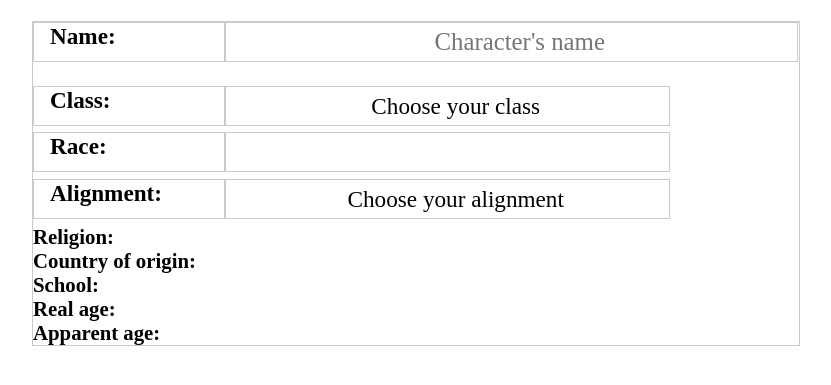
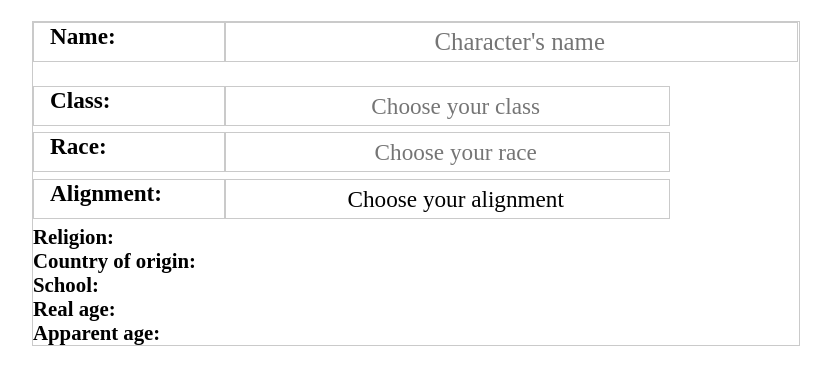
Before and after one commit to stszandra/magus_chargen, a website with bundled scripts: page client/index.html in a window 1280 px wide. Shown: the part 117-502 px from the top of the page, without its empty margins (32-863 px from the left). Built offline with nearby package versions, Linux system fonts and the light colour scheme.

Commit message:
autocomplete field for class and race with jQuery but it's a bit buggy

```diff
--- a/client/index.html
+++ b/client/index.html
@@ -16,6 +16,12 @@
     <link rel="stylesheet" href="/public/style.css" />
 
     <script type="module" src="/public/script.js"></script>
+    <!--JQuery start-->
+    <link rel="stylesheet" href="//code.jquery.com/ui/1.13.2/themes/base/jquery-ui.css" />
+    <link rel="stylesheet" href="/resources/demos/style.css" />
+    <script src="https://code.jquery.com/jquery-3.6.0.js"></script>
+    <script src="https://code.jquery.com/ui/1.13.2/jquery-ui.js"></script>
+    <!--JQuery end-->
   </head>
   <body>
     <div id="title">
@@ -31,12 +37,12 @@
       </form>
       <div id="class">
         <div id="class-first" class="first">Class:</div>
-        <select id="class-second" class="second"></select>
+        <input id="class-second" class="second" type="text" placeholder="Choose your class" />
         <button id="class-infoButton" class="infoButton" type="button">More info</button>
       </div>
       <div id="race">
         <div id="race-first" class="first">Race:</div>
-        <select id="race-second" class="second"></select>
+        <input id="race-second" class="second" type="text" placeholder="Choose your race" />
         <button id="race-infoButton" class="infoButton" type="button">More info</button>
       </div>
       <div id="alignment">
--- a/client/public/script.js
+++ b/client/public/script.js
@@ -6,13 +6,21 @@ const loadEvent = function () {
     element.style.visibility = "hidden";
   }
   //Class selection and info button
-  document.getElementById("class-second").insertAdjacentHTML("beforeend", createClassOptions());
+  createClassOptions();
   document.getElementById("class-second").addEventListener("change", addInfoButtonToSelectedClass);
   document.getElementById("class-infoButton").addEventListener("click", showInfoForSelectedClass);
 
   //Race selection and info button
+  /*
   document.getElementById("class-second").addEventListener("change", createRaceOptions);
+  $("class-second").on("input", function () {
+    // set the value of the autocomplete field to an empty string
 
+    setTimeout(function () {
+      // set the value of the autocomplete field to an empty string
+      $("input#race-second").val("");
+    }, 100);
+  });*/
   //Alignment selection and info button
   document.getElementById("alignment-second").insertAdjacentHTML("beforeend", createAlignmentOptions());
 };
@@ -20,14 +28,19 @@ const loadEvent = function () {
 window.addEventListener("load", loadEvent);
 
 function createClassOptions() {
-  let options = `<option>Choose your class</option>`;
-  let classNames = data.classes;
-  classNames.forEach((className) => {
-    options += `
-    <option>${className}</option>
-    `;
+  const classNames = [];
+  data.classes.forEach((className) => {
+    classNames.push(className);
   });
-  return options;
+  //JQuery autocomplete field:
+  $("input#class-second")
+    .autocomplete({
+      minLength: 0,
+      source: classNames,
+    })
+    .focus(function () {
+      $(this).autocomplete("search", $(this).val());
+    });
 }
 
 function addInfoButtonToSelectedClass() {
@@ -41,21 +54,49 @@ function addInfoButtonToSelectedClass() {
 function showInfoForSelectedClass() {}
 
 function createRaceOptions() {
+  //document.getElementById("race-second").style.type = "reset";
+  //document.getElementById("race-second").innerHTML = "";
+  //$("input#race-second").attr("value", "");
+  //$("input#race-second").val("");
+  //$("input#race-second").autocomplete("close").val("");
+  const className = document.getElementById("class-second").value;
+  const raceNames = [];
+  data.races.forEach((race) => {
+    if (race.allowedByClasses.allowed.includes(className)) {
+      raceNames.push(race.name);
+    }
+    if (race.allowedByClasses.allowedByDM.includes(className)) {
+      raceNames.push(`${race.name} *`);
+    }
+  });
+
+  $("input#race-second")
+    .autocomplete({
+      minLength: 0,
+      source: raceNames,
+    })
+    .focus(function () {
+      $(this).autocomplete("search", $(this).val());
+    });
+  document.getElementById("race-second").value = "";
+  console.log(document.getElementById("race-second").value);
+  $("input#race-second").focus();
+}
+
+/*function createRaceOptions() {
   document.getElementById("race-second").innerHTML = "";
-  let className = document.getElementById("class-second").value;
+  const className = document.getElementById("class-second").value;
   let options = `<option>Choose your race</option>`;
-  data.racesByClass.forEach((byClass) => {
-    if (className === byClass.byClassName) {
-      byClass.allowedRaces.forEach((race) => {
-        options += `<option>${race}</option>`;
-      });
-      byClass.allowedRacesByDM.forEach((race) => {
-        options += `<option>${race} *</option>`;
-      });
+  data.races.forEach((race) => {
+    if (race.allowedByClasses.allowed.includes(className)) {
+      options += `<option>${race.name}</option>`;
+    }
+    if (race.allowedByClasses.allowedByDM.includes(className)) {
+      options += `<option>${race.name} *</option>`;
     }
   });
   document.getElementById("race-second").insertAdjacentHTML("beforeend", options);
-}
+}*/
 
 function createAlignmentOptions() {
   let options = `<option>Choose your alignment</option>`;
--- a/client/public/style.css
+++ b/client/public/style.css
@@ -51,6 +51,12 @@ textarea {
 
 body {
   font-family: "Papyrus", "fantasy";
+}
+
+.ui-autocomplete.ui-widget {
+  font-family: "Papyrus", "fantasy";
+  font-size: 2.9vh;
+  text-align: center;
 }
 
 #title {
--- a/data.js
+++ b/data.js
@@ -18,145 +18,164 @@ const data = {
   races: [
     {
       name: "Human",
-      info: "Humans are the most numerous race on Ynev, thus you don't have to worry about racism. You find it hard to trust people from other races though. They usually have their own ideologies and agenda which you might find alien compared to your own.",
+      info: `Humans are the most numerous race on Ynev, thus you don't have to worry about racism.
+      You find it hard to trust people from other races though. They usually have their own ideologies
+      and agenda which you might find alien compared to your own.`,
+      allowedByClasses: {
+        allowed: [
+          "Fighter",
+          "Gladiator",
+          "Bounty Hunter",
+          "Knight",
+          "Thief",
+          "Bard",
+          "Priest",
+          "Templar",
+          "Martial Artist",
+          "Samurai",
+          "Witch",
+          "Warlock",
+          "Firemage",
+          "Wizard",
+        ],
+        allowedByDM: [],
+      },
     },
     {
       name: "Elf",
-      info: "Your ancestors originated from South-Ynev, but nowadays you can find your fellows pretty much anywhere on the continent. You prefer living in seclusion. And since you can expect to live for thousands of years, compared to you, humans are mere children.",
+      info: `Your ancestors originated from South-Ynev, but nowadays you can find your fellows pretty much
+        anywhere on the continent. You prefer living in seclusion. And since you can expect to live
+        for thousands of years, compared to you, humans are mere children. You prefer spending time in nature,
+        and you aren't fond of human cities. You especially distaste structures made of solid stone.
+        Humans are usually awed by your beauty and grace which makes your life easier than some other minorities'.`,
+      allowedByClasses: {
+        allowed: ["Fighter", "Wizard"],
+        allowedByDM: ["Gladiator", "Bounty Hunter", "Bard"],
+      },
     },
     {
       name: "Half-elf",
-      info: "",
+      info: `As a half-elf, your life will never be easy. You are too elf to be considered a human,
+      but you are too human to be accepted as an elf. Even though your way of thinking is much closer
+      to humans', your looks are very elf-like. You'll probably spend your whole life looking
+      for your place in the world. That's probably partly the reason why you became an adventurer.`,
+      allowedByClasses: {
+        allowed: ["Fighter", "Gladiator", "Thief", "Bard", "Martial Artist", "Samurai", "Wizard"],
+        allowedByDM: ["Bounty Hunter", "Knight", "Witch", "Warlock"],
+      },
     },
     {
       name: "Dwarf",
-      info: "",
+      info: `Your ancestors came from Beriquel, but you can find your kind anywhere on Ynev these days.
+      Though probably less in the southern countries - they are way too human centric for your tastes.
+      Dwarves are know for their mastery in architecture. Castles and bridges built by your fellow dwarves
+      will probably still be standing after thousands of years. Armor and weapons crafted by dwarven blacksmiths
+      is also of the highest quality. You have every right to be proud of being a dwarf. Most dwarven adventurers
+      are led by the vision of quickly gaining riches and you probably aren't too different from them.`,
+      allowedByClasses: {
+        allowed: ["Fighter", "Gladiator", "Thief", "Priest"],
+        allowedByDM: ["Wizard"],
+      },
     },
     {
-      name: "Orc",
-      info: "",
-    },
-  ],
-  racesByClass: [
-    {
-      byClassName: "Fighter",
-      allowedRaces: ["Human", "Elf", "Half-elf", "Dwarf", "Orc"],
-      allowedRacesByDM: [],
-    },
-    {
-      byClassName: "Gladiator",
-      allowedRaces: ["Human", "Elf", "Dwarf", "Orc"],
-      allowedRacesByDM: ["Half-elf"],
-    },
-    {
-      byClassName: "Bounty Hunter",
-      allowedRaces: ["Human"],
-      allowedRacesByDM: ["Elf", "Half-elf", "Orc"],
-    },
-    {
-      byClassName: "Knight",
-      allowedRaces: ["Human"],
-      allowedRacesByDM: ["Half-elf"],
-    },
-    {
-      byClassName: "Thief",
-      allowedRaces: ["Human", "Half-elf", "Dwarf", "Orc"],
-      allowedRacesByDM: [],
-    },
-    {
-      byClassName: "Bard",
-      allowedRaces: ["Human", "Half-elf"],
-      allowedRacesByDM: ["Elf"],
-    },
-    {
-      byClassName: "Priest",
-      allowedRaces: ["Human", "Dwarf"],
-      allowedRacesByDM: [],
-    },
-    {
-      byClassName: "Templar",
-      allowedRaces: ["Human"],
-      allowedRacesByDM: [],
-    },
-    {
-      byClassName: "Martial Artist",
-      allowedRaces: ["Human", "Half-elf"],
-      allowedRacesByDM: [],
-    },
-    {
-      byClassName: "Samurai",
-      allowedRaces: ["Human", "Half-elf"],
-      allowedRacesByDM: [],
-    },
-    {
-      byClassName: "Witch",
-      allowedRaces: ["Human"],
-      allowedRacesByDM: ["Half-elf"],
-    },
-    {
-      byClassName: "Warlock",
-      allowedRaces: ["Human", "Orc"],
-      allowedRacesByDM: ["Half-elf"],
-    },
-    {
-      byClassName: "Firemage",
-      allowedRaces: ["Human"],
-      allowedRacesByDM: [],
-    },
-    {
-      byClassName: "Wizard",
-      allowedRaces: ["Human", "Elf", "Half-elf"],
-      allowedRacesByDM: ["Dwarf"],
+      name: "Court-Orc",
+      info: `Your race is usually called court-orc. You have been bred and magically transformed by men for their own use.
+      Your kind first appeared in the military service of a northern human lord and it quickly became fashionable
+      to keep orcs at court. Your intelligence is quite high especially among other animals.
+      Sadly no matter how many marvelous ideas you come up with, you aren't able to awe any humans.
+      Humans probably came up with those ideas thousands of years before. That's probably why you can't help
+      feeling inferior all the time. It doesn't help either that your whole body is hairy, even your face isn't
+      completely hairless. Sometimes you feel like a monstrosity and that makes you hate real orcs even more.
+      They make you remember everything that's wrong with you, everything that makes it difficult to be part
+      of the human society. The only place you can really be yourself is among adventurers and apparently
+      many of your kind are amazing military strategists.`,
+      allowedByClasses: {
+        allowed: ["Fighter", "Gladiator", "Thief", "Warlock"],
+        allowedByDM: ["Bounty Hunter", "Priest"],
+      },
     },
   ],
   alignments: [
     {
       name: "Life",
-      info: "You protect life whenever you can. You do not take away the freedom of others, and you are repulsed by anything agressive. But if someone's life is in danger, you grab your weapon and jump into action.",
+      info: `You protect life whenever you can. You do not take away the freedom of others,
+      and you are repulsed by anything agressive. But if someone's life is in danger,
+      you grab your weapon and jump into action.`,
+      allowedByRace: ["Human", "Elf", "Half-elf", "Dwarf", "Court-Orc"],
     },
     {
       name: "Death",
-      info: "The life of others means nothing to you. You destroy anyone without remorse if they get in your way.",
+      info: `The life of others means nothing to you. You destroy anyone without remorse
+      if they get in your way.`,
+      allowedByRace: ["Human", "Half-elf", "Dwarf", "Court-Orc"],
     },
     {
       name: "Order",
-      info: "You hold order above anything else. You might think that laws are to be kept at all cost or maybe you are searching for perfect harmony with nature. The good of the community comes before your own.",
+      info: `You hold order above anything else. You might think that laws are to be kept
+      at all cost or maybe you are searching for perfect harmony with nature.
+      But the good of the community always comes before your own.`,
+      allowedByRace: ["Human", "Half-elf", "Dwarf", "Court-Orc"],
     },
     {
       name: "Chaos",
-      info: "Your own personal freedom comes first. Nothing and noone can restrain you. You don't particulary enjoy destruction, but you might do it just to spite someone else who tried to control you.",
+      info: `Your own personal freedom comes first. Nothing and noone can restrain you.
+      You don't particulary enjoy destruction, but you might do it just to spite
+      someone else who tried to control you.`,
+      allowedByRace: ["Human", "Half-elf", "Dwarf", "Court-Orc"],
     },
     {
       name: "Life, Order",
-      info: "You hold life above all else. If you must, you even break laws to protect others, even though otherwise you would never do it. If you can solve a situation without bloodshed, you will.",
+      info: `You hold life above all else. If you must, you even break laws to protect others,
+      even though otherwise you would never do it. If you can solve a situation without bloodshed, you will.`,
+      allowedByRace: ["Human", "Elf", "Half-elf", "Dwarf", "Court-Orc"],
     },
     {
       name: "Life, Chaos",
-      info: "You hold life above all else. You will protect others whenever you can, but you don't care about breaking any rules. The only thing you care about is to not hurt anyone else in the process.",
+      info: `You hold life above all else. You will protect others whenever you can,
+      but you don't care about breaking any rules. The only thing you care about is
+      not to hurt anyone else in the process.`,
+      allowedByRace: ["Human", "Elf", "Half-elf", "Dwarf", "Court-Orc"],
     },
     {
       name: "Death, Order",
-      info: "You don't really care about the life of others. You kill without remorse. You are a cold blooded murderer, usually led by an ideology or an organisation.",
+      info: `You don't really care about the life of others. You kill without remorse.
+      You are a cold blooded murderer, usually led by an ideology or an organisation.`,
+      allowedByRace: ["Human", "Half-elf", "Dwarf", "Court-Orc"],
     },
     {
       name: "Death, Chaos",
-      info: "Life means nothing to you. You hate law and order. You aren't picky about your methods whenever you want to get something.",
+      info: `Life means nothing to you. You hate law and order and you aren't picky
+      about your methods whenever you want to get something.`,
+      allowedByRace: ["Human", "Half-elf", "Dwarf", "Court-Orc"],
     },
     {
       name: "Order, Life",
-      info: "Order rules your life. Let it be your own moral code or the local laws. This order in your life forbids murder, but whenever someone is in danger, you feel obligated to save them. Even if it means you have to kill someone.",
+      info: `Order rules your life. Let it be your own moral code or the local laws.
+      This order in your life forbids murder, but whenever someone is in danger,
+      you feel obligated to save them. Even if it means you have to kill someone.`,
+      allowedByRace: ["Human", "Elf", "Half-elf", "Dwarf", "Court-Orc"],
     },
     {
       name: "Order, Death",
-      info: "You serve and kill. If someone orders you to do it (let it be your superior or your god), you can be the most ruthless murderer. You don't actually enjoy taking away someone else's life though. You would never do it just for fun.",
+      info: `You serve and kill. If someone orders you to do it (let it be your superior or your god),
+      you can be the most ruthless murderer. You don't actually enjoy taking away
+      someone else's life though. You would never do it just for fun.`,
+      allowedByRace: ["Human", "Half-elf", "Dwarf", "Court-Orc"],
     },
     {
       name: "Chaos, Life",
-      info: "You make your own rules. Even if you serve someone else, it's only because it's in your own interest. You hate restrictions, but whatever you do, at least you try not to kill others to reach your goals.",
+      info: `You make your own rules. Even if you serve someone else,
+      it's only because it's in your own interest. You hate restrictions, but whatever you do,
+      at least you try not to kill others to reach your goals.`,
+      allowedByRace: ["Human", "Elf", "Half-elf", "Dwarf", "Court-Orc"],
     },
     {
       name: "Chaos, Death",
-      info: "There isn't much humanity left in you. You are led without restrictions by your own incoherent thought processes. You don't care about anyone's life. You know nothing about respect, only fear is familiar to you. Only someone much more powerful can control you.",
+      info: `There isn't much humanity left in you. You are led without restrictions by your own
+      incoherent thought processes. You don't care about anyone's life.
+      You know nothing about respect, only fear is familiar to you.
+      Thus only someone who is much more powerful than you, can keep you under control.`,
+      allowedByRace: ["Human", "Half-elf", "Dwarf", "Court-Orc"],
     },
   ],
 };
```
Also changed, not shown: index.js (+34 -35 lines).
